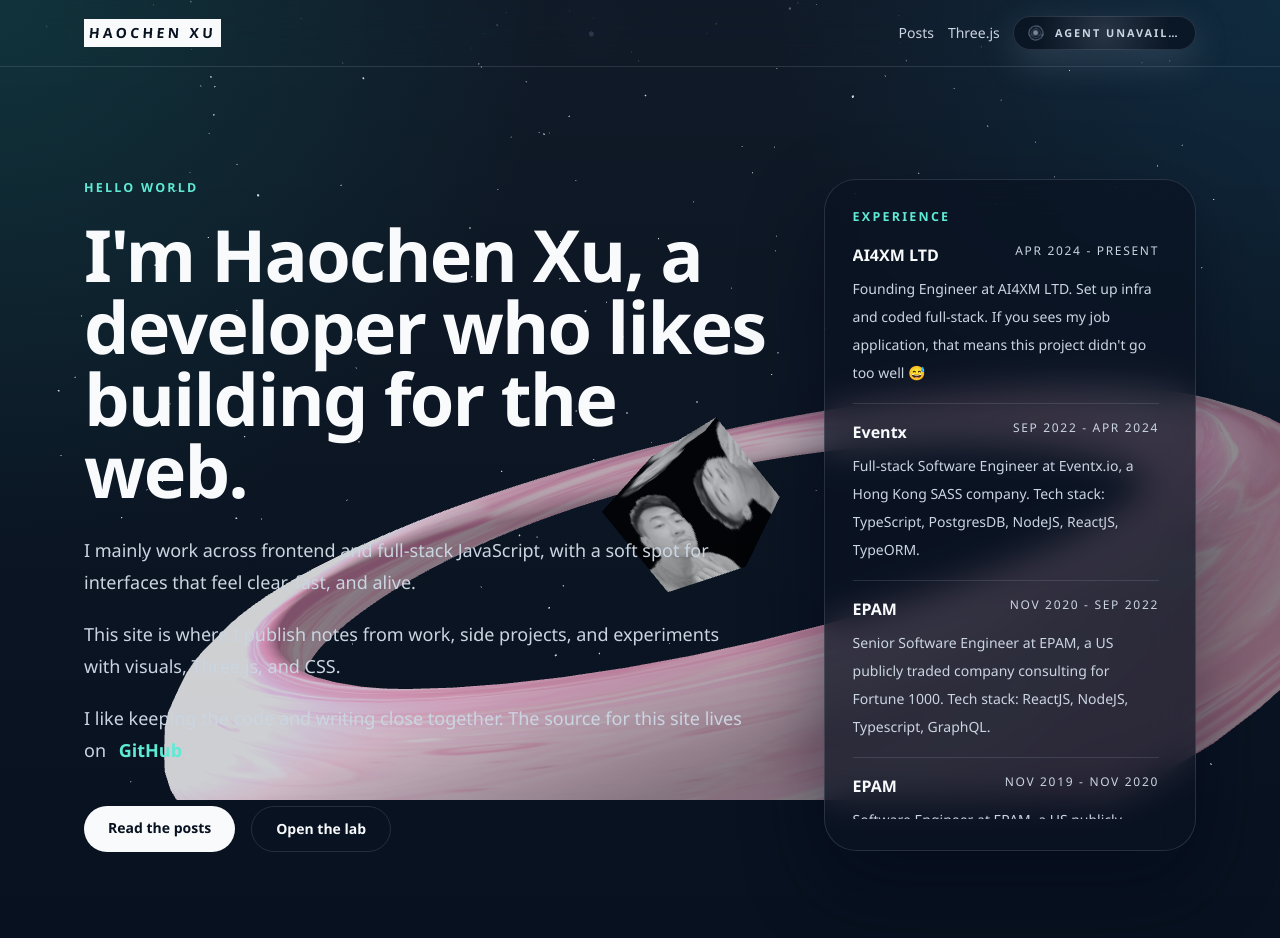
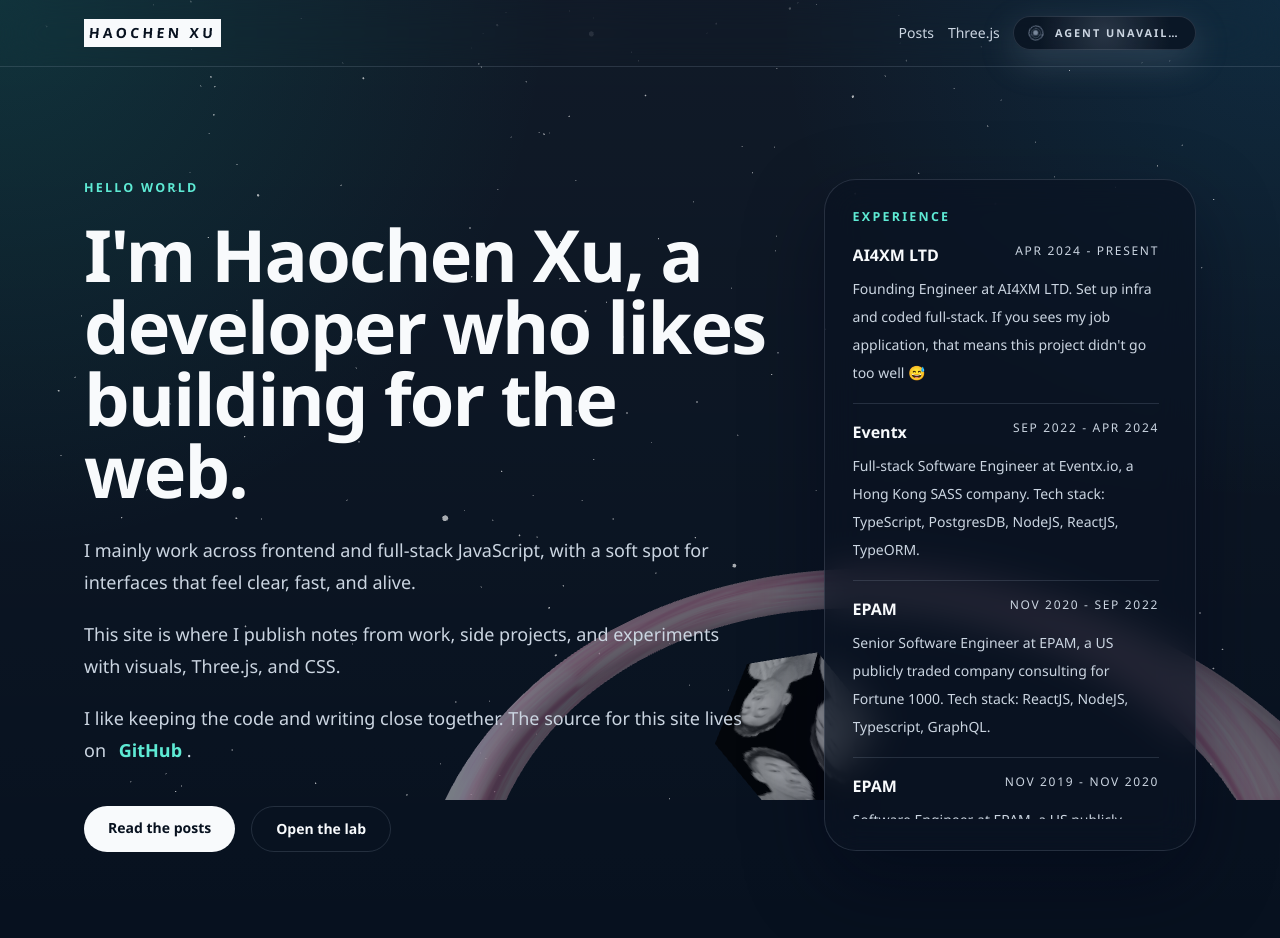
Before and after one commit to hcsum/blog, an Astro site: page / in a window 1280 px wide. Shown: the top 938 px of the page. Built offline with nearby package versions, Linux system fonts and the light colour scheme; Astro itself is replaced by a stand-in of ours; no server answers; animation ran at ten frames a second.

Commit message:
fix(hero): reposition homepage astronaut and reduce 3d interference
- move the landing-page astronaut further to the right side of the hero scene
- adjust the astronaut orientation so it faces closer to the viewer by default
- lower the ring composition, soften its opacity, and reduce its scroll travel to keep the text area clearer
- reduce canvas opacity so the background scene stays visible without competing with hero copy

Reason:
The homepage 3D background was interfering with readability in the hero section. This keeps the scene present while restoring clear focus on the content.

```diff
--- a/src/components/LandingScene.tsx
+++ b/src/components/LandingScene.tsx
@@ -9,6 +9,16 @@
   useEffect(() => {
     const canvas = document.querySelector("#bg") as HTMLCanvasElement | null;
     if (!canvas) return;
+
+    const isTabletOrSmaller = window.innerWidth < 1024;
+    const isMobile = window.innerWidth < 768;
+    const ringBaseY = isMobile ? -4.2 : isTabletOrSmaller ? -3.8 : -3.2;
+    const ringTravelDistance = isMobile ? 1.8 : isTabletOrSmaller ? 2.3 : 2.8;
+    const ringBaseScale = isMobile ? 0.76 : isTabletOrSmaller ? 0.84 : 0.92;
+    const ringShrinkDistance = isMobile ? 0.6 : 0.75;
+    const astronautBaseX = isMobile ? 1.75 : isTabletOrSmaller ? 2.4 : 3;
+    const astronautBaseY = isMobile ? -6.6 : isTabletOrSmaller ? -6 : -5.4;
+    const astronautBaseRotationY = isMobile ? 0.35 : 0.22;
 
     const scene = new THREE.Scene();
     const camera = new THREE.PerspectiveCamera(
@@ -29,14 +39,21 @@
     const textureLoader = new THREE.TextureLoader();
     addStars(scene);
     const { ring, cube } = addRing(scene, textureLoader);
+    ring.position.set(isTabletOrSmaller ? 0.9 : 1.5, ringBaseY, 0);
+    ring.scale.setScalar(ringBaseScale);
+
+    const ringMaterial = ring.material as THREE.MeshStandardMaterial;
+    ringMaterial.transparent = true;
+    ringMaterial.opacity = 0.7;
+    ringMaterial.needsUpdate = true;
 
     let astronaut: THREE.Mesh | null = null;
     let initialAstronautY = 0;
 
     const setupAstronaut = async () => {
       const mesh = await addAstronaut(scene, textureLoader);
-      mesh.position.set(0.5, -6, 3);
-      mesh.rotation.y = Math.PI / 2;
+      mesh.position.set(astronautBaseX, astronautBaseY, 3);
+      mesh.rotation.y = astronautBaseRotationY;
       astronaut = mesh;
       initialAstronautY = astronaut.rotation.y;
     };
@@ -80,8 +97,10 @@
       const oscillationAngle = Math.sin(frame * 0.5) * (Math.PI / 4);
       ring.rotation.z += 0.002;
       ring.rotation.y = oscillationAngle;
-      ring.position.y = initialRingY + scrollPosY * 5;
-      ring.scale.setScalar(1 - scrollPosY * 1.5);
+      ring.position.y = initialRingY + scrollPosY * ringTravelDistance;
+      ring.scale.setScalar(
+        Math.max(ringBaseScale - scrollPosY * ringShrinkDistance, 0.48),
+      );
       frame = (frame + 0.01) % (Math.PI * 4);
 
       if (astronaut) {
@@ -109,5 +128,10 @@
     };
   }, []);
 
-  return <canvas id="bg" className="pointer-events-none fixed inset-0 -z-10 h-full w-full opacity-80" />;
+  return (
+    <canvas
+      id="bg"
+      className="pointer-events-none fixed inset-0 -z-10 h-full w-full opacity-65"
+    />
+  );
 }
```
